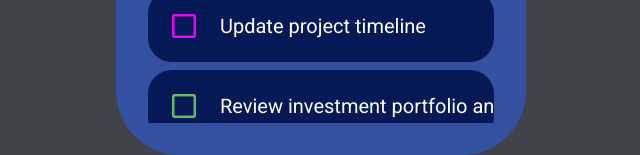
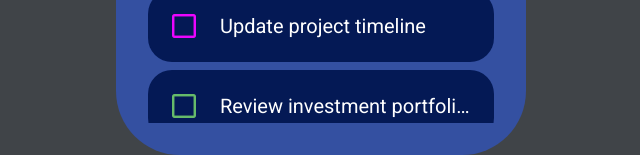
Before and after one commit to sophocles99/tasks-frontend, a React (Vite) app: page / in a window 1280 px wide. Shown: the part 685-840 px from the top of the page, without its empty margins (319-959 px from the left). Built offline with nearby package versions, Linux system fonts and the light colour scheme.

Commit message:
get text-overflow ellipsis working on long task names

```diff
--- a/src/components/TaskCard.tsx
+++ b/src/components/TaskCard.tsx
@@ -18,13 +18,15 @@ const TaskCard = ({ categoryColour, task }: Props) => {
     <div className={styles.taskCard}>
       <div className={styles.taskStatusContainer}>
         <span
-          className={`material-symbols-outlined ${styles.icons}`}
+          className={`material-symbols-outlined ${styles.taskStatusIcon}`}
           style={{ color: cssCategoryColour }}
         >
           {statusIcons[task.status]}
         </span>
       </div>
-      <div className={styles.taskName}>{task.name}</div>
+      <div className={styles.taskNameContainer}>
+        <span className={styles.taskNameText}>{task.name}</span>
+      </div>
     </div>
   );
 };
--- a/src/styles/TaskCard.module.css
+++ b/src/styles/TaskCard.module.css
@@ -15,17 +15,22 @@
   width: 4.5rem;
 }
 
-.icons {
+.taskStatusIcon {
   font-size: 2rem;
 }
 
-.taskName {
+.taskNameContainer {
   display: flex;
   flex-direction: column;
   justify-content: center;
+  min-width: 0;
+  padding-right: 1rem;
   font-size: 1.25rem;
-  overflow: hidden;
-  text-overflow: ellipsis; /* Not working */
-  white-space: nowrap;
   color: var(--primary-colour);
 }
+
+.taskNameText {
+  overflow: hidden;
+  text-overflow: ellipsis;
+  white-space: nowrap;
+}
```
Also changed, not shown: src/App.css (line endings or trailing spaces).
